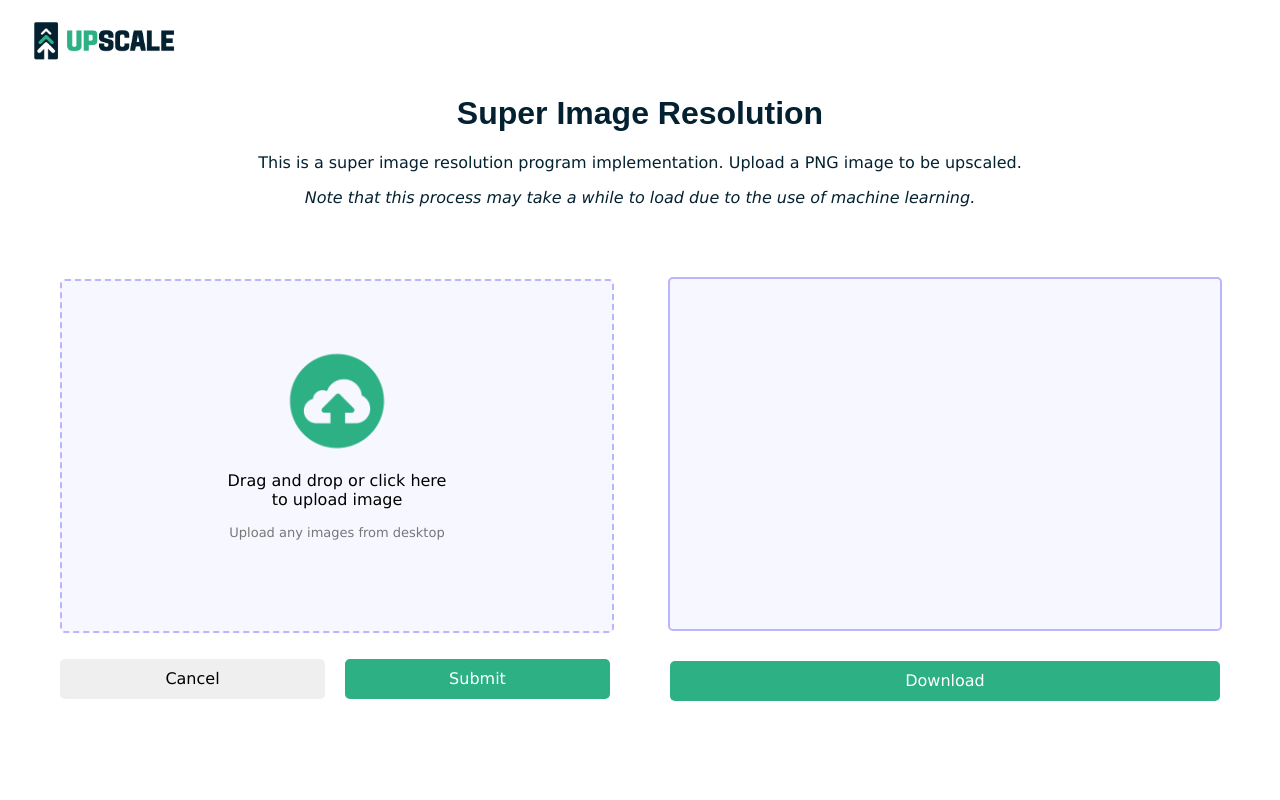
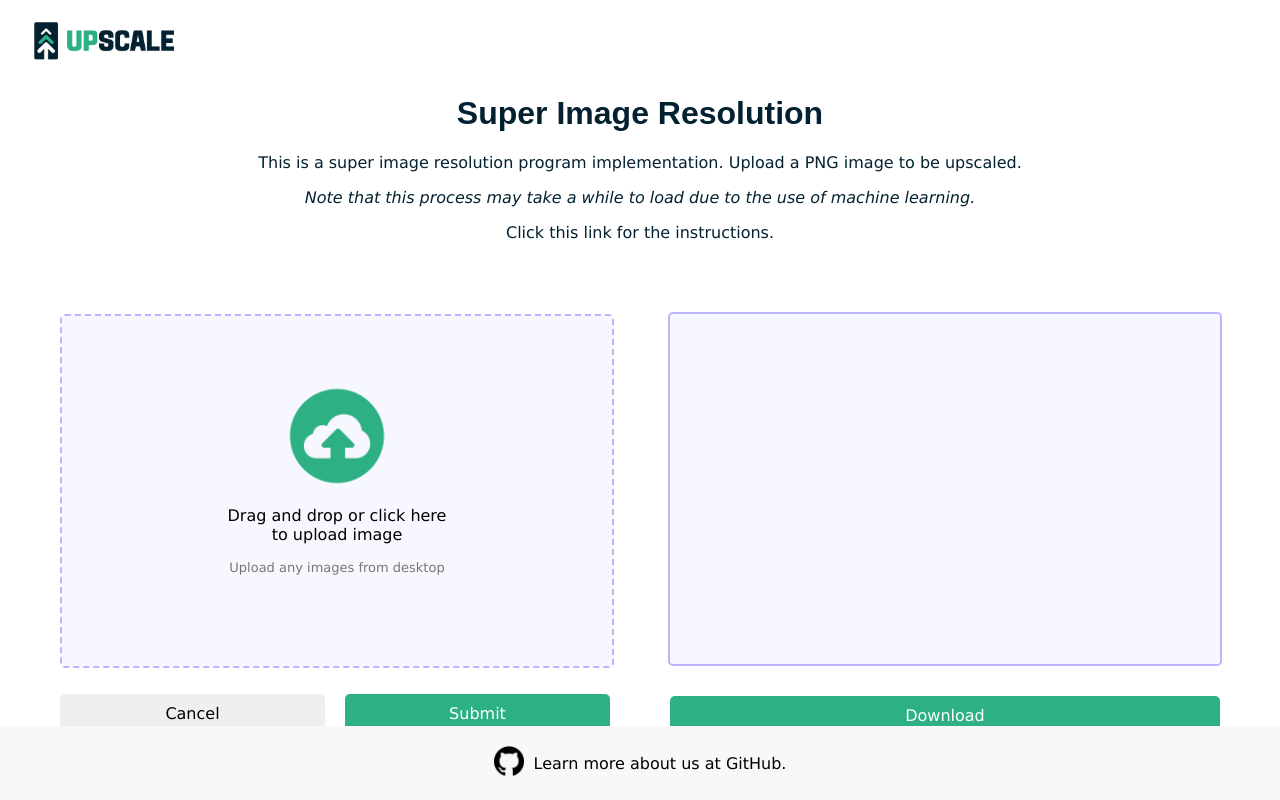
Before and after one commit to CedricAlejo21/DIGIMAPSuperResolution, a website: page public/index.html in a window 1280 px wide. Drawn offline with Linux system fonts and the light colour scheme.

Commit message:
feat: added links

```diff
--- a/public/index.html
+++ b/public/index.html
@@ -18,6 +18,8 @@
         <h1>Super Image Resolution</h1>
         <p>This is a super image resolution program implementation. Upload a PNG image to be upscaled.</p>
         <p><i>Note that this process may take a while to load due to the use of machine learning.</i></p>
+        <a href="https://docs.google.com/document/d/1LahCrTd13hNt90sh8AfiyauWaLPxX3R7TIgHwUqSMzI/edit">Click this link
+            for the instructions.</a>
     </div>
 
     <div class="images-container">
@@ -51,6 +53,13 @@
         </div>
     </div>
 
+    <div class="footer">
+        <a href="https://github.com/CedricAlejo21/DIGIMAPSuperResolution">
+            <img src="img/github.png">
+        </a>
+        Learn more about us at GitHub.
+    </div>
+
     <script src="script.js"></script>
 
 </body>
--- a/public/style.css
+++ b/public/style.css
@@ -33,6 +33,16 @@ body {
 
 .title-container p {
     font-family: Verdana, sans-serif;
+}
+
+.title-container a {
+    font-family: Verdana, sans-serif;
+    text-decoration: none;
+    color: inherit;
+}
+
+.title-container a:hover {
+    color: #2CB084;
 }
 
 .images-container {
@@ -162,6 +172,30 @@ form {
     background-color: #032130;
 }
 
+/* Footer */
+
+.footer {
+    display: flex;
+    align-items: center;
+    justify-content: center;
+    position: fixed;
+    left: 0;
+    bottom: 0;
+    width: 100%;
+    background-color: #f8f8f8;
+    padding: 20px 0;
+}
+
+.footer img {
+    height: 30px;
+}
+
+.footer a {
+    margin-right: 10px;
+    text-decoration: none;
+    color: inherit;
+}
+
 /* Responsiveness */
 
 @media (max-width: 1200px) {
```
Also changed, not shown: ESRGAN_trial/LR/baboon.png (deleted), ESRGAN_trial/LR/flower.png (added), public/img/github.png (added).
